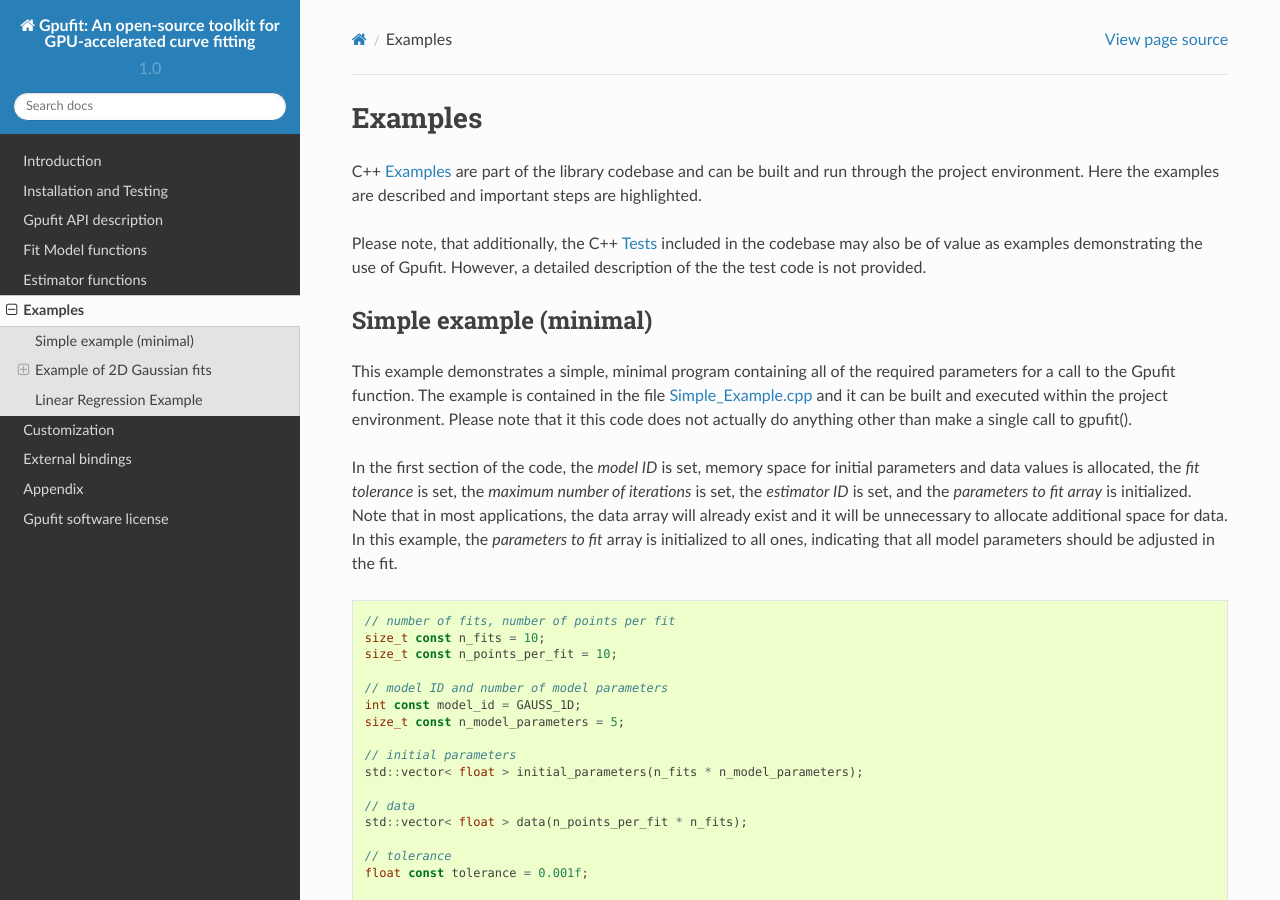
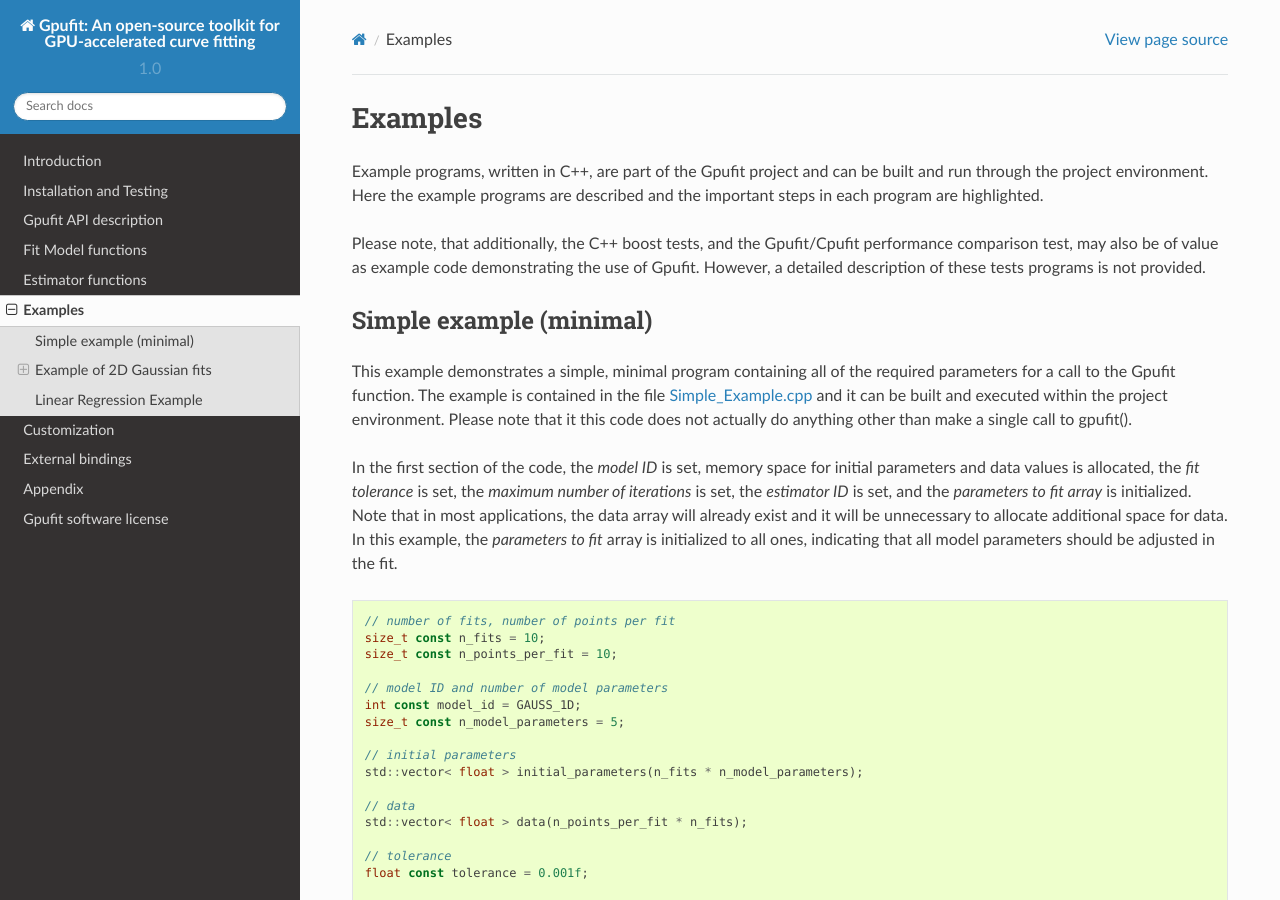
Before and after one commit to gpufit/Gpufit, a Sphinx documentation site: the page built from docs/examples.rst, in a window 1280 px wide and 900 px high. Built offline with Sphinx 7.4.7 and the Read the Docs theme 2.0.0, drawn with Linux system fonts in a browser that asks for light colours.

Commit message:
update of example code documentation

```diff
--- a/docs/examples.rst
+++ b/docs/examples.rst
@@ -2,11 +2,11 @@
 Examples
 ========
 
-C++ Examples_ are part of the library codebase and can be built and run through the project environment. Here the examples are
-described and important steps are highlighted.
+Example programs, written in C++, are part of the Gpufit project and can be built and run through the project environment.
+Here the example programs are described and the important steps in each program are highlighted.
 
-Please note, that additionally, the C++ Tests_ included in the codebase may also be of value as examples demonstrating the
-use of Gpufit. However, a detailed description of the the test code is not provided.
+Please note, that additionally, the C++ boost tests, and the Gpufit/Cpufit performance comparison test, may also be of value
+as example code demonstrating the use of Gpufit. However, a detailed description of these tests programs is not provided.
 
 .. _c-example-simple:
 
```
